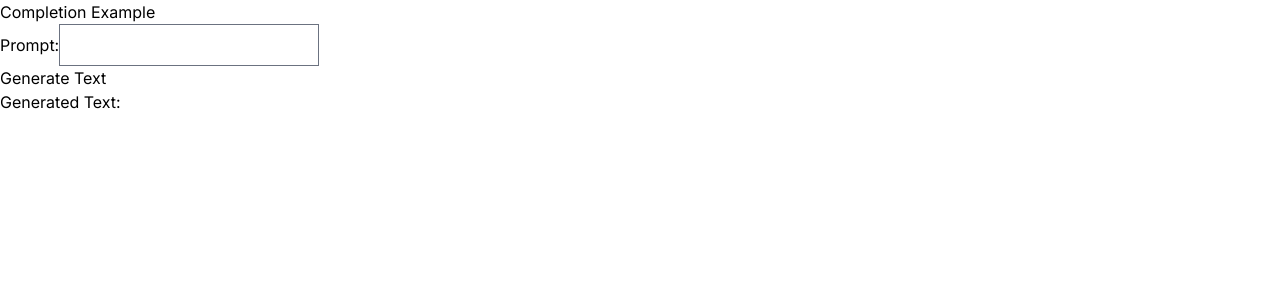
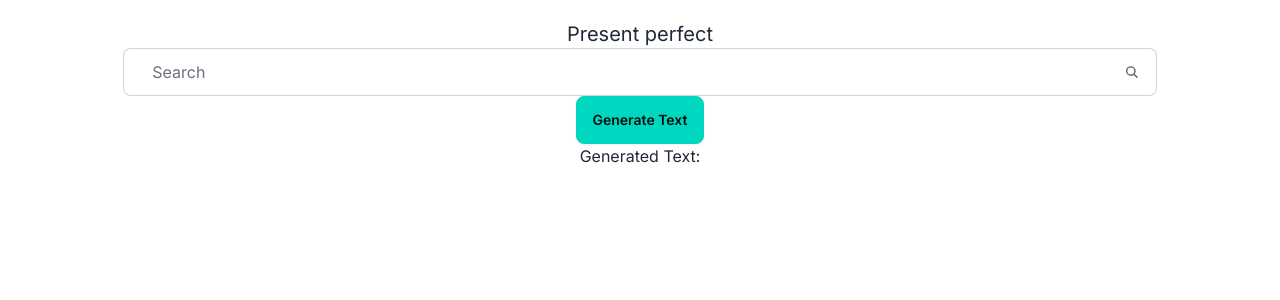
Before and after one commit to arielbvergara/dutch-app, a Next.js app: page / in a window 1280 px wide. Shown: the top 300 px of the page. Built offline with nearby package versions, Linux system fonts and the light colour scheme.

Commit message:
refactoring code

```diff
--- a/package.json
+++ b/package.json
@@ -17,6 +17,7 @@
   "devDependencies": {
     "@tailwindcss/forms": "^0.5.7",
     "autoprefixer": "^10.0.1",
+    "daisyui": "^4.7.2",
     "postcss": "^8",
     "tailwindcss": "^3.3.0"
   }
--- a/src/components/OpenAIComponent.js
+++ b/src/components/OpenAIComponent.js
@@ -37,19 +37,21 @@ const OpenAIComponent = () => {
   };
 
   return (
-    <div className="example">
-      <h2>Completion Example </h2>
+    <div className="container flex w-full justify-center justify-items-center p-5">
+      <div className='flex w-5/6 flex-col justify-center justify-items-center text-center'>
+        <h2 className='text-xl'>Present perfect</h2>
         <div className="prompt">
           <div>
-      <label  htmlFor="prompt">Prompt:</label>
-      <input
-        type="text"
-        id="prompt"
+            <label className="input input-bordered flex items-center gap-2">
+                <input type="text"
                 value={prompt}
                 onChange={(e) => setPrompt(e.target.value)}
-      />
+                className="input-contrast-0 w-full grow border-none focus:border-none focus:ring-0"
+                placeholder="Search" />
+                <svg xmlns="http://www.w3.org/2000/svg" viewBox="0 0 16 16" fill="currentColor" className="h-4 w-4 opacity-70"><path fillRule="evenodd" d="M9.965 11.026a5 5 0 1 1 1.06-1.06l2.755 2.754a.75.75 0 1 1-1.06 1.06l-2.755-2.754ZM10.5 7a3.5 3.5 0 1 1-7 0 3.5 3.5 0 0 1 7 0Z" clipRule="evenodd" /></svg>
+              </label>
           </div>
-      <button onClick={fetchData}>Generate Text</button>
+          <button className='btn btn-accent' onClick={fetchData}>Generate Text</button>
         </div>
         <div className="response">
           <h3>Generated Text:</h3>
@@ -61,6 +63,8 @@ const OpenAIComponent = () => {
         {loading && <p>Loading...</p>}
         {notificationMessage && <p>Error: { notificationMessage }</p>}
       </div>
+    </div>
+
   );
 };
 
--- a/tailwind.config.js
+++ b/tailwind.config.js
@@ -16,5 +16,6 @@ module.exports = {
   },
   plugins: [
     require('@tailwindcss/forms'),
+    require("daisyui")
   ]
 };
```
Also changed, not shown: 2 other files (tests, documents, lock files or other folders). Lines whose indentation alone changed are shown as unchanged.
